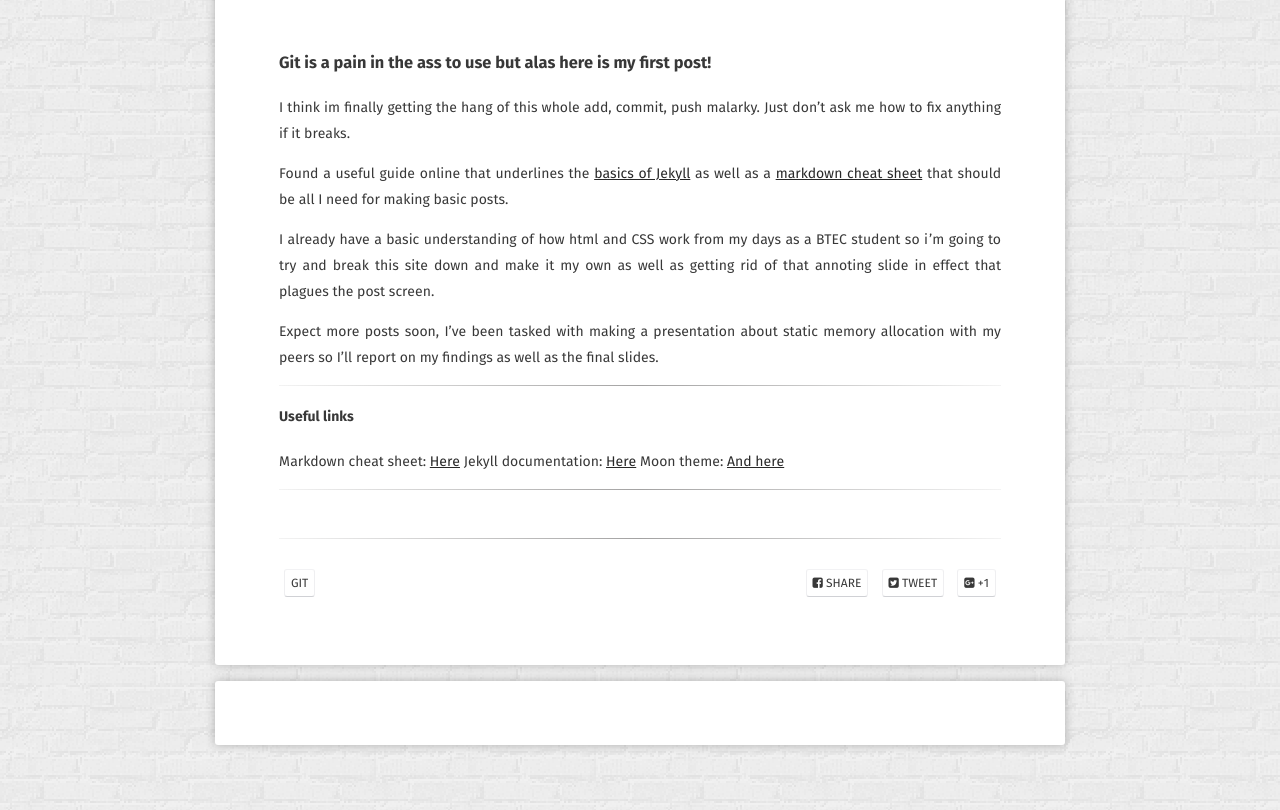
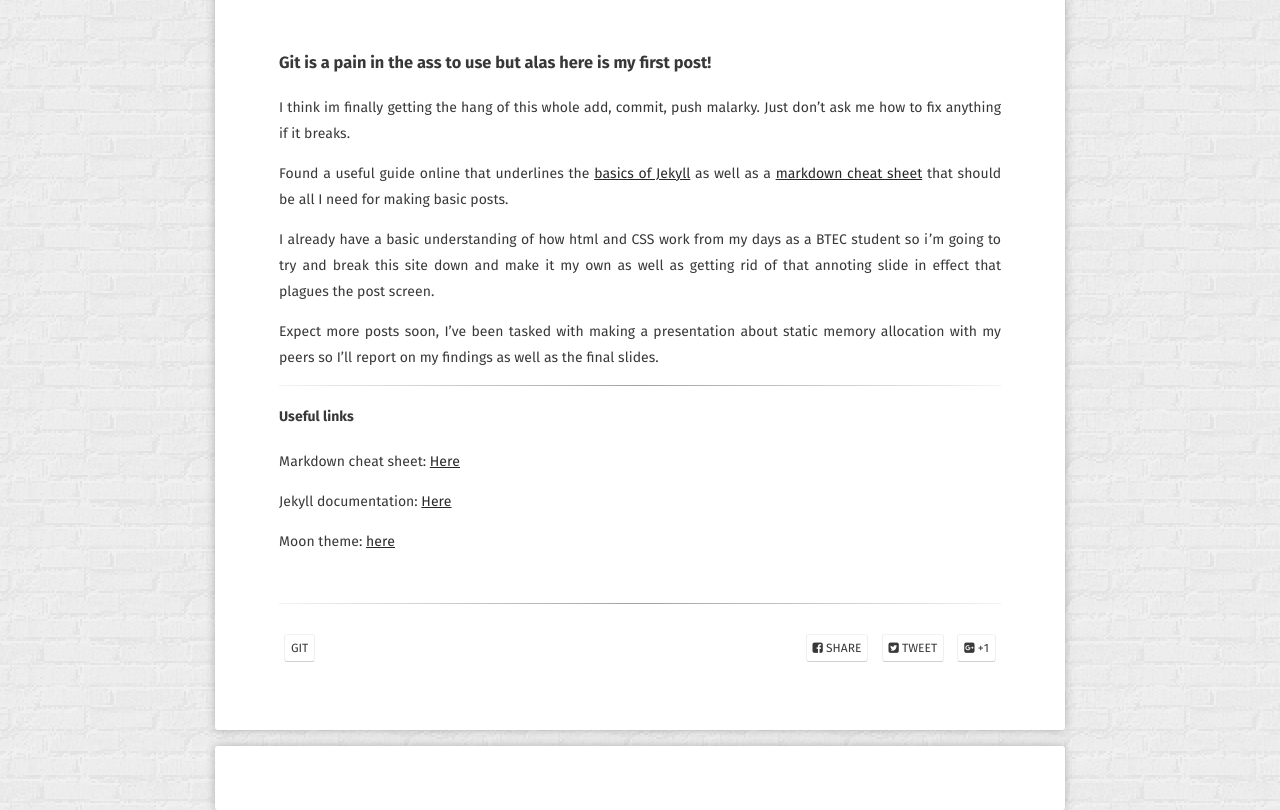
Before and after one commit to JohnnersUK/OLD.JohnnersUK.github.io, a Jekyll site: the page built from _posts/2017-09-29-The-Beginning.md, in a window 1280 px wide. Shown: the part 570-1380 px from the top of the page. Built offline with Jekyll 4.4.1, drawn with Linux system fonts in a browser that asks for light colours; some web fonts are replaced; comment, search, counter and statistics services are not loaded.

Commit message:
Update 2017-09-29-The-Beginning.md
Fixed markdown, God damn my OCD perfectionism

```diff
--- a/_posts/2017-09-29-The-Beginning.md
+++ b/_posts/2017-09-29-The-Beginning.md
@@ -24,7 +24,7 @@ with my peers so I'll report on my findings as well as the final slides.
 
 #### Useful links
 Markdown cheat sheet: [Here](https://github.com/adam-p/markdown-here/wiki/Markdown-Cheatsheet#links)
+
 Jekyll documentation: [Here](https://jekyllrb.com/docs)
-Moon theme: [And here](https://taylantatli.github.io/Moon/)
 
----
+Moon theme: [here](https://github.com/TaylanTatli/Moon)
```
